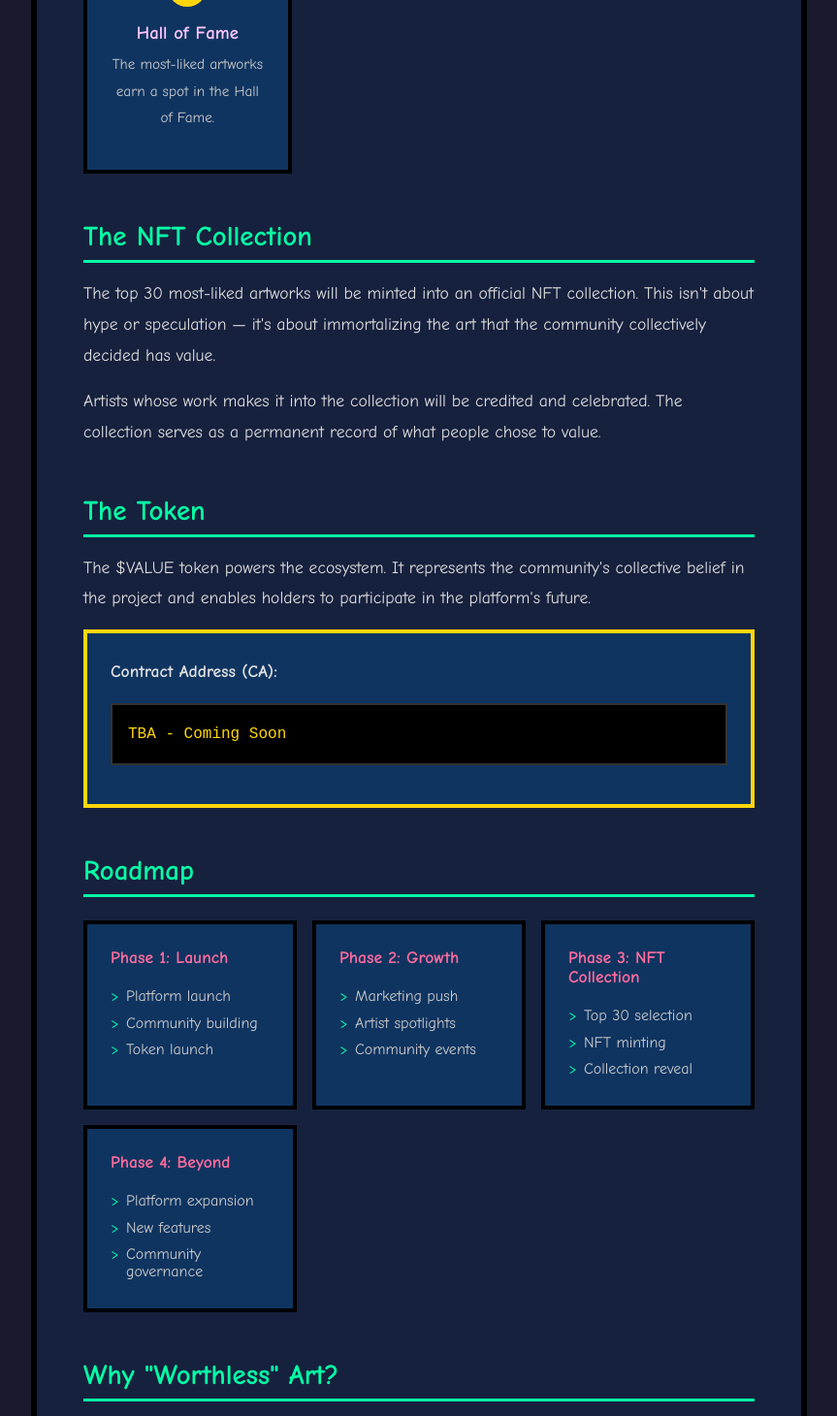
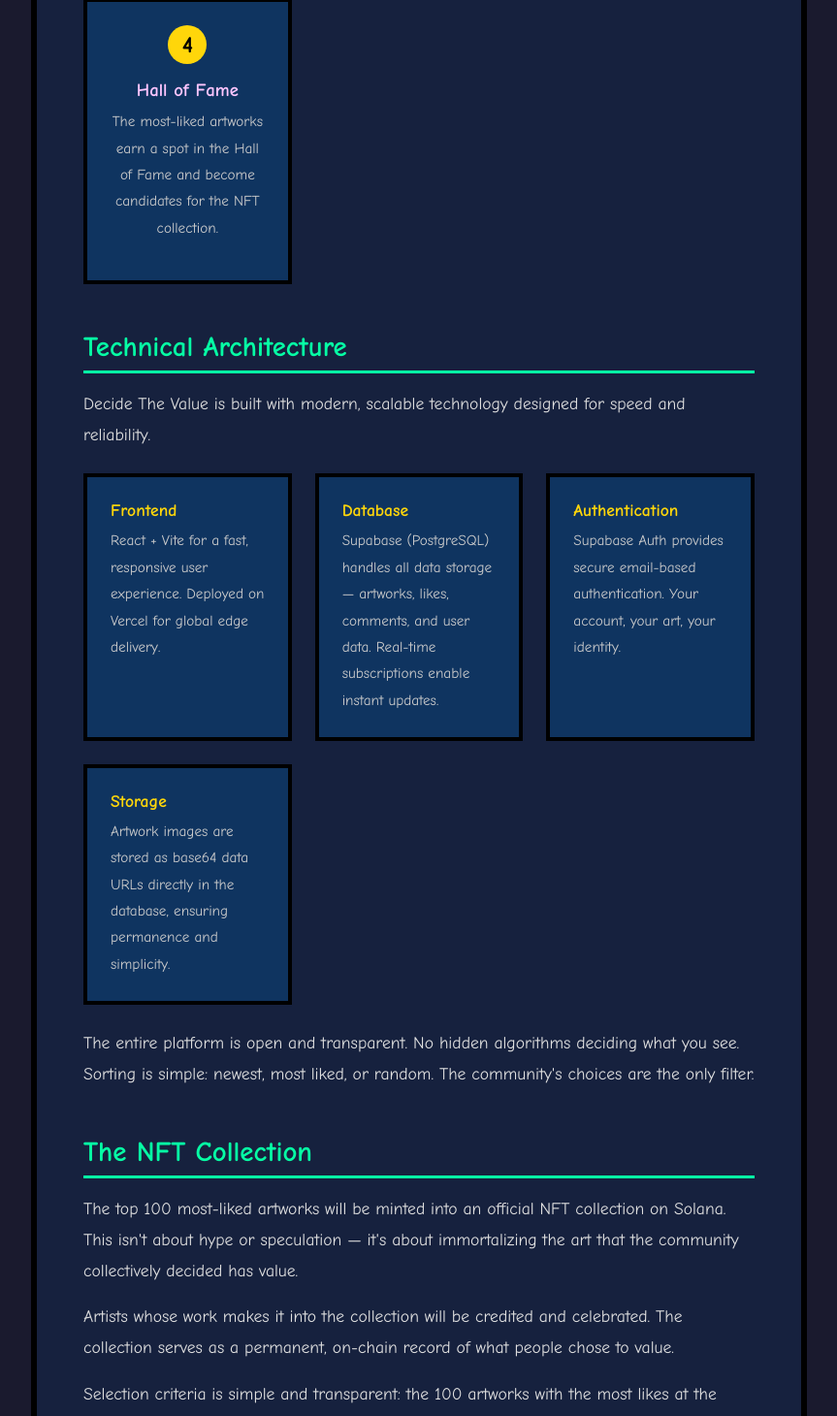
Before and after one commit to realdoomsman/art-decide-value, a React (Vite) app in the folder client/: page /whitepaper in a window 1280 px wide. Shown: the part 1330-2790 px from the top of the page at 97% size, without its empty margins (208-1071 px from the left). Built offline with nearby package versions, Linux system fonts and the light colour scheme; no server answers.

Commit message:
Update whitepaper and header

```diff
--- a/client/src/components/Header.jsx
+++ b/client/src/components/Header.jsx
@@ -4,7 +4,7 @@ import './Header.css'
 function Header() {
   return (
     <header className="header">
-      <Link to="/" className="logo">ART – Decide the Value</Link>
+      <Link to="/" className="logo">Decide the Value</Link>
       <nav>
         <Link to="/gallery">Gallery</Link>
         <Link to="/hall-of-fame">Hall of Fame</Link>
--- a/client/src/pages/HallOfFamePage.jsx
+++ b/client/src/pages/HallOfFamePage.jsx
@@ -27,7 +27,7 @@ function HallOfFamePage() {
     <div className="hall-of-fame-page">
       <div className="hof-header">
         <h1>Hall of Fame</h1>
-        <p>The most loved artworks. The top 30 images will be added to an official NFT collection.</p>
+        <p>The most loved artworks. The top 100 images will be added to an official NFT collection.</p>
       </div>
 
       <div className="hof-grid">
--- a/client/src/pages/HomePage.jsx
+++ b/client/src/pages/HomePage.jsx
@@ -39,7 +39,7 @@ function HomePage() {
           <code className="ca-address">TBA - Coming Soon</code>
           <button onClick={copyCA} className="copy-btn">Copy</button>
         </div>
-        <p className="token-desc">The top 30 most-liked artworks will be minted into an official NFT collection.</p>
+        <p className="token-desc">The top 100 most-liked artworks will be minted into an official NFT collection.</p>
         <Link to="/whitepaper" className="whitepaper-link">Read the Whitepaper</Link>
       </section>
 
--- a/client/src/pages/WhitepaperPage.css
+++ b/client/src/pages/WhitepaperPage.css
@@ -44,6 +44,12 @@
   font-size: 1.1rem;
 }
 
+.whitepaper-page ul {
+  color: #e0e0e0;
+  line-height: 1.8;
+  margin-bottom: 1rem;
+}
+
 .steps {
   display: grid;
   grid-template-columns: repeat(auto-fit, minmax(200px, 1fr));
@@ -79,6 +85,31 @@
 .step p {
   font-size: 0.95rem;
   color: #ccc;
+}
+
+.tech-stack {
+  display: grid;
+  grid-template-columns: repeat(auto-fit, minmax(200px, 1fr));
+  gap: 1.5rem;
+  margin: 1.5rem 0;
+}
+
+.tech-item {
+  background: #0f3460;
+  border: 4px solid #000;
+  padding: 1.5rem;
+}
+
+.tech-item h3 {
+  color: #FFD60A;
+  margin-bottom: 0.5rem;
+  font-size: 1.1rem;
+}
+
+.tech-item p {
+  font-size: 0.95rem;
+  color: #ccc;
+  margin-bottom: 0;
 }
 
 .token-info {
@@ -136,6 +167,26 @@
   color: #06FFA5;
 }
 
+.transparency-list {
+  list-style: none;
+  padding: 0;
+  margin: 1rem 0;
+}
+
+.transparency-list li {
+  color: #e0e0e0;
+  padding: 0.5rem 0;
+  padding-left: 1.5rem;
+  position: relative;
+}
+
+.transparency-list li::before {
+  content: "✓";
+  position: absolute;
+  left: 0;
+  color: #06FFA5;
+}
+
 .final-section {
   text-align: center;
   padding: 2rem;
--- a/client/src/pages/WhitepaperPage.jsx
+++ b/client/src/pages/WhitepaperPage.jsx
@@ -16,7 +16,8 @@ function WhitepaperPage() {
           </p>
           <p>
             Decide The Value is a social experiment and art platform where anyone can create,
-            publish, and let the community decide what has worth.
+            publish, and let the community decide what has worth. It's a statement about how
+            value is assigned in our world — not by experts, but by collective agreement.
           </p>
         </section>
 
@@ -29,7 +30,7 @@ function WhitepaperPage() {
           </p>
           <p>
             We wanted to strip it all back. No fancy tools. No AI. Just raw human expression
-            and collective judgment.
+            and collective judgment. Anyone can participate, and the community decides what rises.
           </p>
         </section>
 
@@ -39,49 +40,88 @@ function WhitepaperPage() {
             <div className="step">
               <span className="step-number">1</span>
               <h3>Create</h3>
-              <p>Use our simple canvas to draw anything. Scribbles, doodles, abstract art — whatever you want.</p>
+              <p>Use our simple canvas to draw anything. Scribbles, doodles, abstract art — whatever you want. No skills required.</p>
             </div>
             <div className="step">
               <span className="step-number">2</span>
               <h3>Publish</h3>
-              <p>Give your creation a title and share it with the world. No approval process, no gatekeepers.</p>
+              <p>Give your creation a title and share it with the world. No approval process, no gatekeepers, no waiting.</p>
             </div>
             <div className="step">
               <span className="step-number">3</span>
               <h3>Community Decides</h3>
-              <p>People browse, like, and comment. The art that resonates rises to the top.</p>
+              <p>People browse, like, and comment. The art that resonates with people rises to the top organically.</p>
             </div>
             <div className="step">
               <span className="step-number">4</span>
               <h3>Hall of Fame</h3>
-              <p>The most-liked artworks earn a spot in the Hall of Fame.</p>
+              <p>The most-liked artworks earn a spot in the Hall of Fame and become candidates for the NFT collection.</p>
             </div>
           </div>
         </section>
 
         <section>
+          <h2>Technical Architecture</h2>
+          <p>
+            Decide The Value is built with modern, scalable technology designed for speed and reliability.
+          </p>
+          <div className="tech-stack">
+            <div className="tech-item">
+              <h3>Frontend</h3>
+              <p>React + Vite for a fast, responsive user experience. Deployed on Vercel for global edge delivery.</p>
+            </div>
+            <div className="tech-item">
+              <h3>Database</h3>
+              <p>Supabase (PostgreSQL) handles all data storage — artworks, likes, comments, and user data. Real-time subscriptions enable instant updates.</p>
+            </div>
+            <div className="tech-item">
+              <h3>Authentication</h3>
+              <p>Supabase Auth provides secure email-based authentication. Your account, your art, your identity.</p>
+            </div>
+            <div className="tech-item">
+              <h3>Storage</h3>
+              <p>Artwork images are stored as base64 data URLs directly in the database, ensuring permanence and simplicity.</p>
+            </div>
+          </div>
+          <p>
+            The entire platform is open and transparent. No hidden algorithms deciding what you see.
+            Sorting is simple: newest, most liked, or random. The community's choices are the only filter.
+          </p>
+        </section>
+
+        <section>
           <h2>The NFT Collection</h2>
           <p>
-            The top 30 most-liked artworks will be minted into an official NFT collection.
+            The top 100 most-liked artworks will be minted into an official NFT collection on Solana.
             This isn't about hype or speculation — it's about immortalizing the art that
             the community collectively decided has value.
           </p>
           <p>
             Artists whose work makes it into the collection will be credited and celebrated.
-            The collection serves as a permanent record of what people chose to value.
+            The collection serves as a permanent, on-chain record of what people chose to value.
+          </p>
+          <p>
+            Selection criteria is simple and transparent: the 100 artworks with the most likes
+            at the snapshot date will be included. No curation, no bias, just pure community choice.
           </p>
         </section>
 
         <section>
-          <h2>The Token</h2>
+          <h2>The $VALUE Token</h2>
           <p>
-            The $VALUE token powers the ecosystem. It represents the community's collective
-            belief in the project and enables holders to participate in the platform's future.
+            The $VALUE token is the native token of the Decide The Value ecosystem. It represents
+            the community's collective belief in the project and aligns incentives between
+            creators, collectors, and participants.
           </p>
           <div className="token-info">
             <p><strong>Contract Address (CA):</strong></p>
             <p className="ca">TBA - Coming Soon</p>
           </div>
+          <p>
+            Token utility and governance features will be announced as the project evolves.
+            The focus remains on building a genuine community around the core concept:
+            letting people decide what has value.
+          </p>
         </section>
 
         <section>
@@ -92,31 +132,35 @@ function WhitepaperPage() {
               <ul>
                 <li>Platform launch</li>
                 <li>Community building</li>
-                <li>Token launch</li>
+                <li>Token launch on Solana</li>
+                <li>Social media presence</li>
               </ul>
             </div>
             <div className="phase">
               <h3>Phase 2: Growth</h3>
               <ul>
-                <li>Marketing push</li>
+                <li>Marketing campaigns</li>
                 <li>Artist spotlights</li>
                 <li>Community events</li>
+                <li>Platform improvements</li>
               </ul>
             </div>
             <div className="phase">
               <h3>Phase 3: NFT Collection</h3>
               <ul>
-                <li>Top 30 selection</li>
-                <li>NFT minting</li>
+                <li>Snapshot of top 100</li>
+                <li>NFT minting on Solana</li>
                 <li>Collection reveal</li>
+                <li>Artist recognition</li>
               </ul>
             </div>
             <div className="phase">
-              <h3>Phase 4: Beyond</h3>
+              <h3>Phase 4: Evolution</h3>
               <ul>
-                <li>Platform expansion</li>
-                <li>New features</li>
+                <li>New features based on feedback</li>
+                <li>Expanded token utility</li>
                 <li>Community governance</li>
+                <li>Future collections</li>
               </ul>
             </div>
           </div>
@@ -131,7 +175,29 @@ function WhitepaperPage() {
           </p>
           <p>
             We're proving that anything can have value if enough people decide it does.
-            That's the whole point.
+            That's the whole point. The "worthless" scribble you make today could be
+            immortalized in an NFT collection tomorrow — if the community decides it's worth something.
+          </p>
+          <p>
+            This is a social experiment as much as it is a platform. We're testing the hypothesis
+            that value is nothing more than collective agreement.
+          </p>
+        </section>
+
+        <section>
+          <h2>Transparency</h2>
+          <p>
+            Everything about Decide The Value is designed to be transparent:
+          </p>
+          <ul className="transparency-list">
+            <li>Like counts are public and unmanipulated</li>
+            <li>No hidden algorithms or boosted content</li>
+            <li>NFT selection is purely based on like count</li>
+            <li>All artworks are permanently stored</li>
+            <li>The platform code is straightforward and auditable</li>
+          </ul>
+          <p>
+            We believe trust is built through transparency. What you see is what you get.
           </p>
         </section>
 
@@ -141,6 +207,9 @@ function WhitepaperPage() {
             This is more than a platform. It's a statement about art, value, and community.
             Create something. Share it. Let the world decide.
           </p>
+          <p>
+            The next piece of "worthless" art that becomes valuable could be yours.
+          </p>
         </section>
       </div>
     </div>
```
Also changed, not shown: client/public/banner2.svg (added), client/public/pfp.svg (added).
